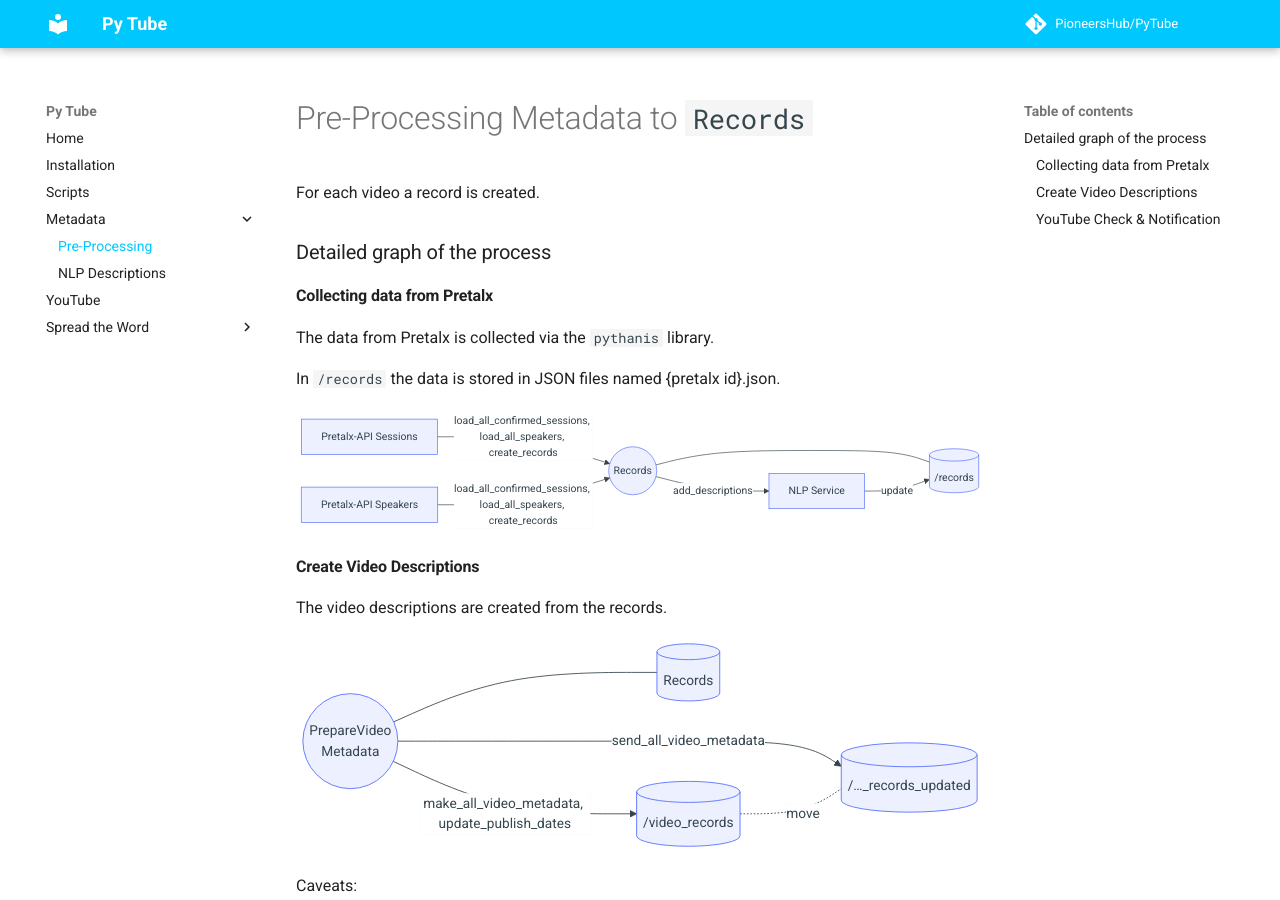
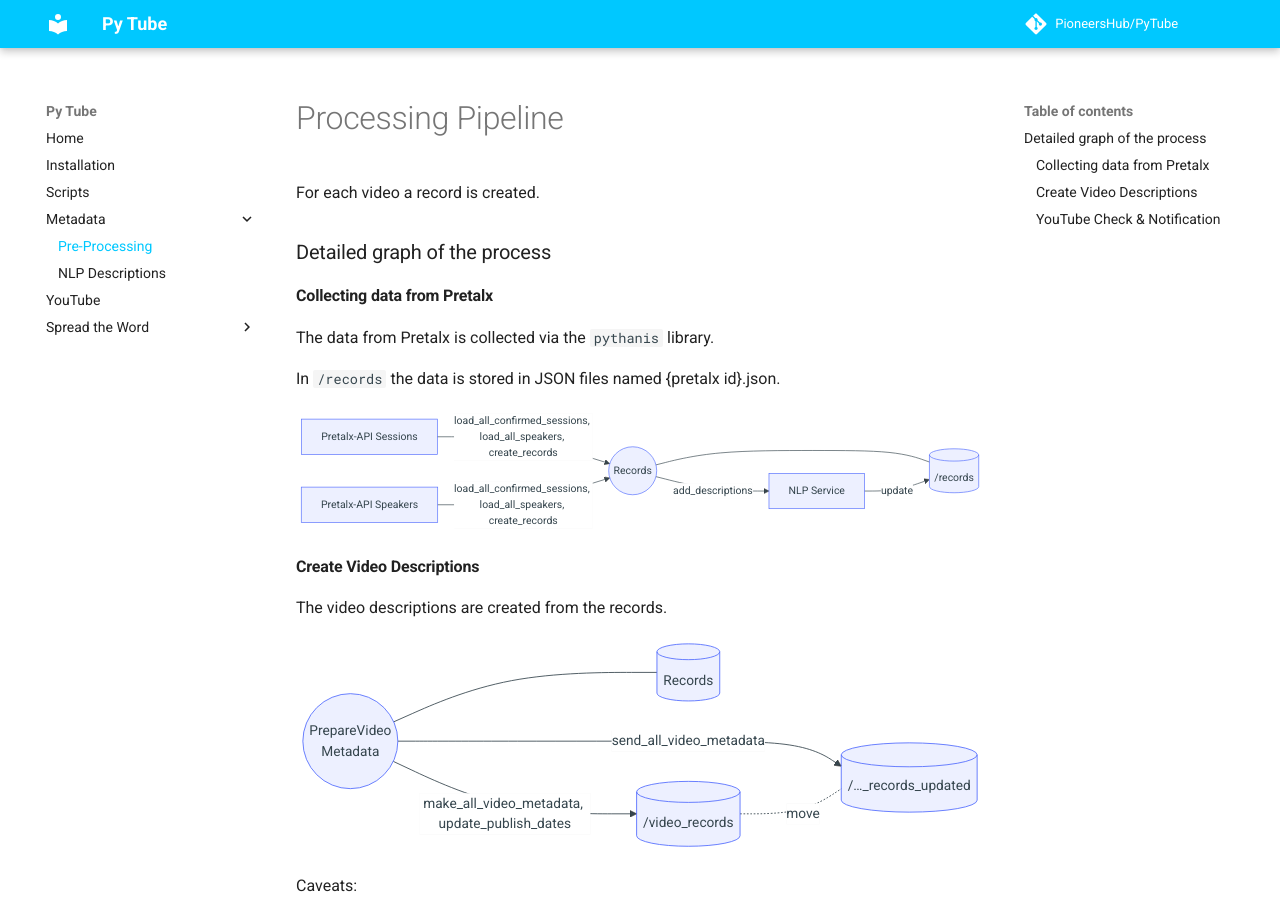
Before and after one commit to PioneersHub/pytube, an MkDocs documentation site: the page built from docs/processing.md, in a window 1280 px wide and 900 px high. Built offline with MkDocs 1.6.1 and Material for MkDocs 9.7.7, drawn with Linux system fonts in a browser that asks for light colours; plug-ins that fetch from the network failed and are left out; comment, search, counter and statistics services are not loaded.

```diff
--- a/docs/processing.md
+++ b/docs/processing.md
@@ -1,4 +1,4 @@
-# Pre-Processing Metadata to `Records`
+# Processing Pipeline
 
 For each video a record is created.
 
--- a/mkdocs.yml
+++ b/mkdocs.yml
@@ -44,7 +44,6 @@ extra_css:
 
 plugins:
   - social
-  - privacy
   - tags
 
 extra:
```
